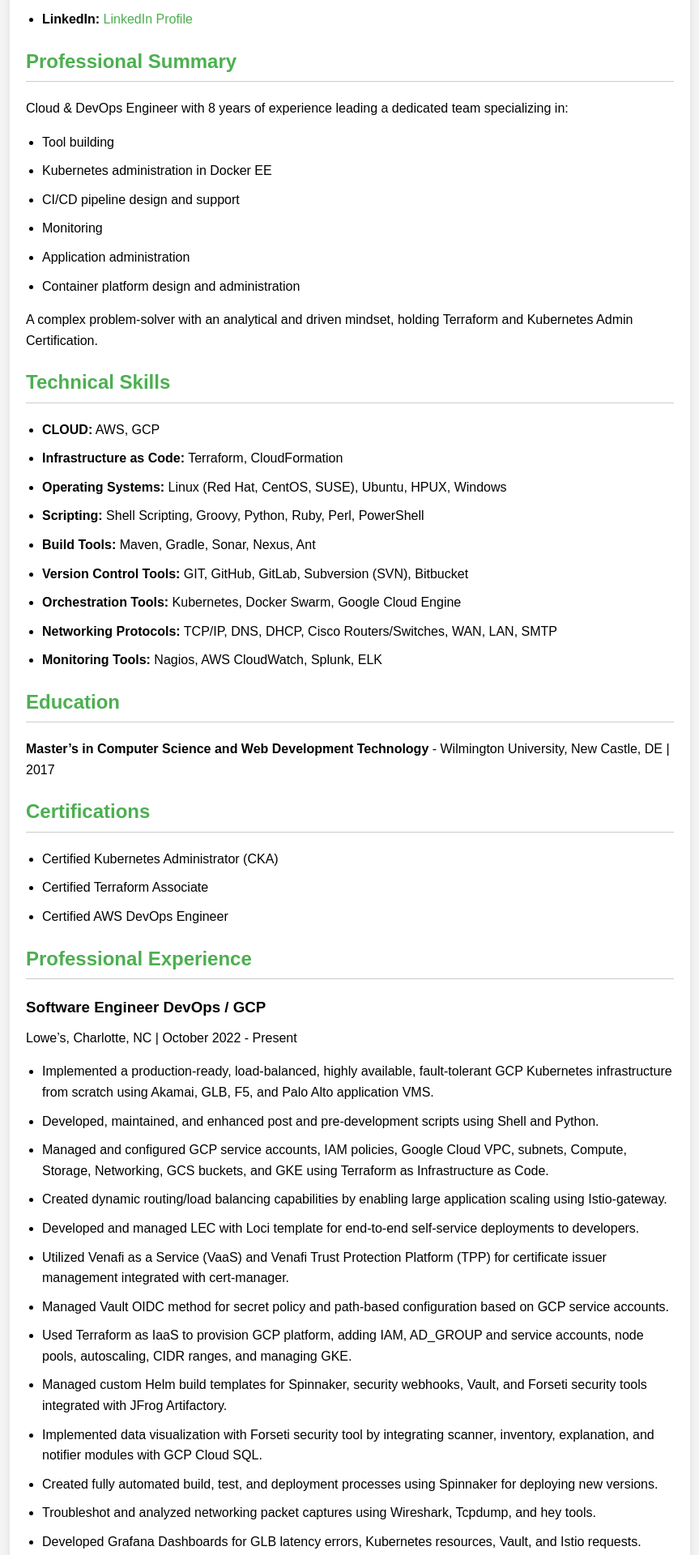
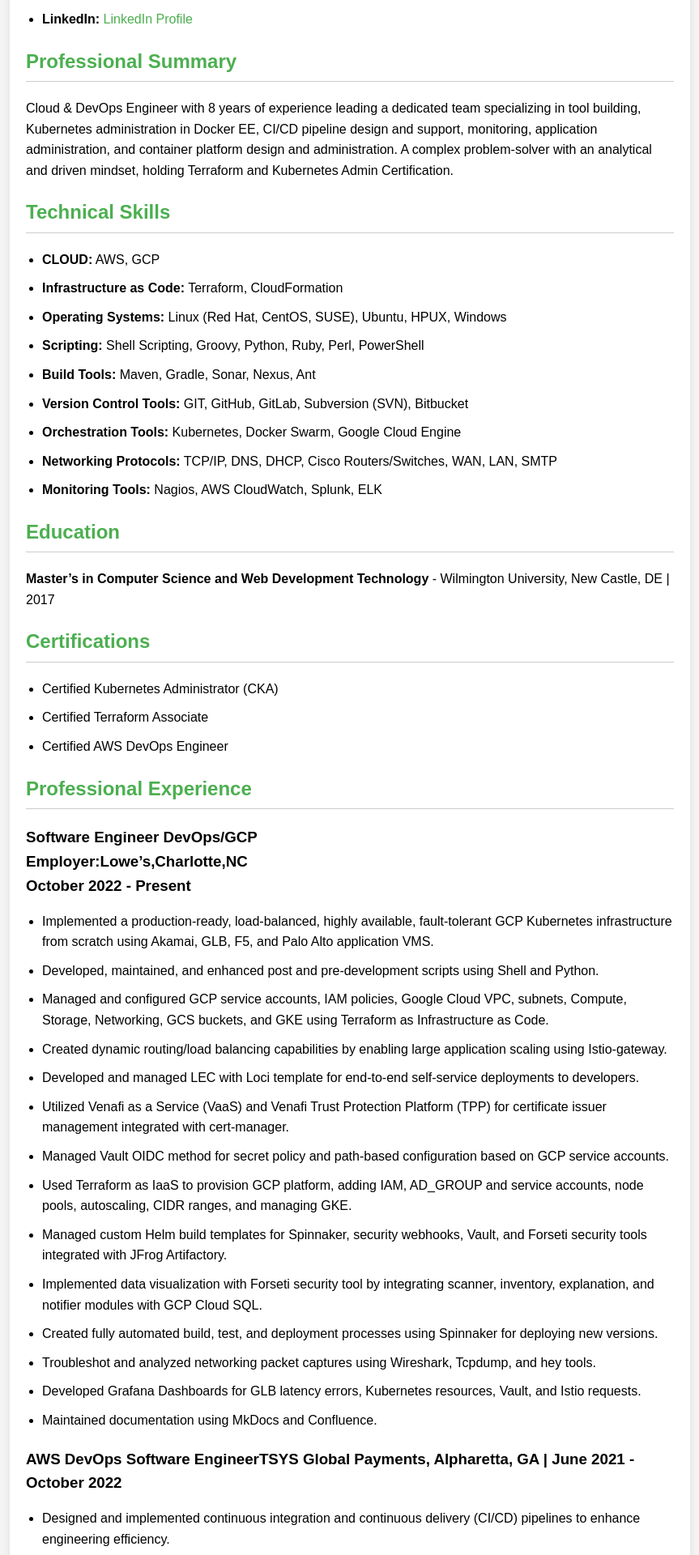
Before and after one commit to Bharath420/resume, a React (Create React App) app: page / in a window 1280 px wide. Shown: the part 260-2180 px from the top of the page at 81% size, without its empty margins (208-1071 px from the left). Built offline with nearby package versions, Linux system fonts and the light colour scheme.

Commit message:
Initial commit

```diff
--- a/src/App.css
+++ b/src/App.css
@@ -40,9 +40,11 @@
   padding-bottom: 5px;
 }
 
-h3 {
-  margin: 10px 0;
+h3, p {
+  margin: 0;
+  padding: 0;
 }
+
 
 ul {
   list-style-type: disc;
--- a/src/App.js
+++ b/src/App.js
@@ -18,21 +18,15 @@
         </ul>
       </section>
 
-      <section className="professional-summary">
-        <h2>Professional Summary</h2>
-        <p>
-          Cloud & DevOps Engineer with 8 years of experience leading a dedicated team specializing in:
-        </p>
-        <ul>
-          <li>Tool building</li>
-          <li>Kubernetes administration in Docker EE</li>
-          <li>CI/CD pipeline design and support</li>
-          <li>Monitoring</li>
-          <li>Application administration</li>
-          <li>Container platform design and administration</li>
-        </ul>
-        <p>A complex problem-solver with an analytical and driven mindset, holding Terraform and Kubernetes Admin Certification.</p>
-      </section>
+    <section className="professional-summary">
+    <h2>Professional Summary</h2>
+    <p>
+    Cloud & DevOps Engineer with 8 years of experience leading a dedicated team specializing in tool building,
+    Kubernetes administration in Docker EE, CI/CD pipeline design and support, monitoring, application
+    administration, and container platform design and administration. A complex problem-solver with an analytical
+    and driven mindset, holding Terraform and Kubernetes Admin Certification.
+    </p>
+    </section>
 
       <section className="technical-skills">
         <h2>Technical Skills</h2>
@@ -66,8 +60,9 @@
       <section className="experience">
         <h2>Professional Experience</h2>
         <div className="job">
-          <h3>Software Engineer DevOps / GCP</h3>
-          <span>Lowe’s, Charlotte, NC | October 2022 - Present</span>
+        <h3>Software Engineer DevOps/GCP</h3>
+        <h3><strong>Employer:Lowe’s,Charlotte,NC</strong></h3>
+        <h3><span> October 2022 - Present</span></h3>
           <ul>
             <li>Implemented a production-ready, load-balanced, highly available, fault-tolerant GCP Kubernetes infrastructure from scratch using Akamai, GLB, F5, and Palo Alto application VMS.</li>
             <li>Developed, maintained, and enhanced post and pre-development scripts using Shell and Python.</li>
@@ -87,8 +82,9 @@
         </div>
 
         <div className="job">
-          <h3>AWS DevOps Software Engineer</h3>
-          <span>TSYS Global Payments, Alpharetta, GA | June 2021 - October 2022</span>
+          <h3>
+          <p> AWS DevOps Software Engineer
+          <span>TSYS Global Payments, Alpharetta, GA | June 2021 - October 2022</span> </p> </h3>
           <ul>
             <li>Designed and implemented continuous integration and continuous delivery (CI/CD) pipelines to enhance engineering efficiency.</li>
             <li>Provisioned production-ready AWS cloud infrastructure and microservices container orchestration (EKS) using CloudFormation Templates.</li>
@@ -104,8 +100,7 @@
         </div>
 
         <div className="job">
-          <h3>AWS/GCP Cloud Engineer</h3>
-          <span>Object Computing, Inc., Saint Louis, MO | March 2019 - May 2021</span>
+        <h3><p>AWS/GCP Cloud Engineer at <span>Object Computing, Inc., Saint Louis, MO | March 2019 - May 2021</span> </p></h3>
           <ul>
             <li>Designed and implemented CI/CD pipelines using Jenkins and GitLab CI/CD.</li>
             <li>Managed Infrastructure as Code (IaC) with Terraform and CloudFormation for cloud resource provisioning, including EC2 instances, S3 buckets, and RDS databases.</li>
```
